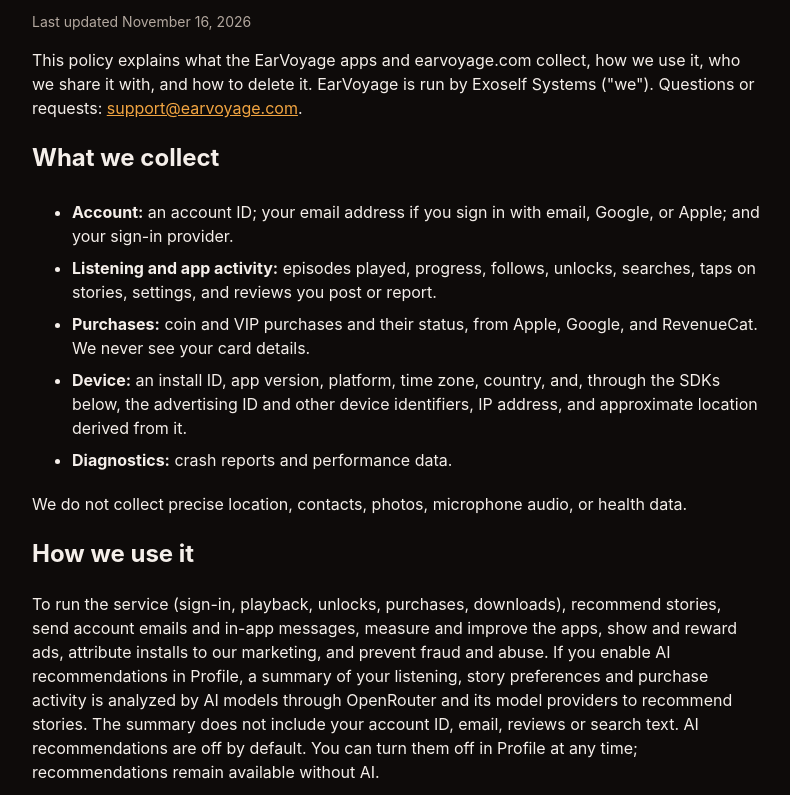
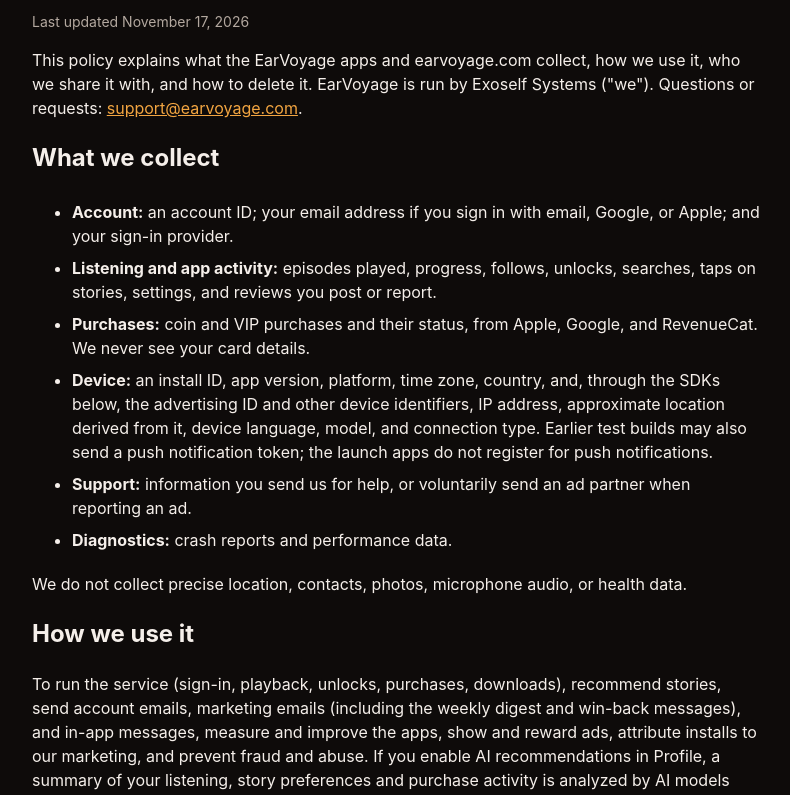
Before and after one commit to nemf-agent/earvoyage-site, a plain HTML site: page privacy.html in a window 1280 px wide. Shown: the part 140-935 px from the top of the page, without its empty margins (244-1034 px from the left). Drawn offline with Linux system fonts and the light colour scheme.

Commit message:
Build from audio_fiction 3820ea57

```diff
--- a/privacy.html
+++ b/privacy.html
@@ -19,7 +19,7 @@ text-decoration:none;margin:8px 8px 0 0}.btn.alt{background:none;color:var(--tex
 ol{padding-left:22px;color:var(--muted)}li{padding:4px 0}.lock{color:var(--muted)}footer{color:var(--muted);font-size:13px;
 text-align:center;padding:32px 16px}
 </style></head><body><header><span class="mark">&#127911;</span><b>EarVoyage</b></header>
-<main><h1>Privacy Policy</h1><p class="meta">Last updated November 16, 2026</p>
+<main><h1>Privacy Policy</h1><p class="meta">Last updated November 17, 2026</p>
 <p>This policy explains what the EarVoyage apps and earvoyage.com collect, how we use it, who we share it with, and how to
 delete it. EarVoyage is run by Exoself Systems ("we"). Questions or requests:
 <a href="mailto:support@earvoyage.com">support@earvoyage.com</a>.</p>
@@ -30,11 +30,15 @@ and reviews you post or report.</li>
 <li><b>Purchases:</b> coin and VIP purchases and their status, from Apple, Google, and RevenueCat. We never see your card
 details.</li>
 <li><b>Device:</b> an install ID, app version, platform, time zone, country, and, through the SDKs below, the
-advertising ID and other device identifiers, IP address, and approximate location derived from it.</li>
+advertising ID and other device identifiers, IP address, approximate location derived from it,
+device language, model, and connection type. Earlier test builds may also send a push notification token;
+the launch apps do not register for push notifications.</li>
+<li><b>Support:</b> information you send us for help, or voluntarily send an ad partner when reporting an ad.</li>
 <li><b>Diagnostics:</b> crash reports and performance data.</li></ul>
 <p>We do not collect precise location, contacts, photos, microphone audio, or health data.</p>
 <h2>How we use it</h2><p>To run the service (sign-in, playback, unlocks, purchases, downloads), recommend stories, send
-account emails and in-app messages, measure and improve the apps, show and reward ads, attribute installs to our marketing, and prevent
+account emails, marketing emails (including the weekly digest and win-back messages), and in-app messages,
+measure and improve the apps, show and reward ads, attribute installs to our marketing, and prevent
 fraud and abuse. If you enable AI recommendations in Profile, a summary of your listening, story preferences and
 purchase activity is analyzed by AI models through OpenRouter and its model providers to recommend stories. The summary
 does not include your account ID, email, reviews or search text. AI recommendations are off by default. You can turn them
@@ -47,7 +51,8 @@ Unity LevelPlay, Unity Ads, and the ad networks it works with (ads).
 They receive device identifiers including the advertising ID, ad activity, purchase history, IP address and approximate
 location, diagnostics and performance data, device details such as language, model and connection type, and our account ID
 for rewards. They use this data to provide ads, measure performance and prevent fraud. If you report an ad, the ad partner
-may also receive the support information you choose to provide. We do not sell your email address. We may disclose data when the law requires it.</p>
+may also receive the support information you choose to provide. We do not sell your email address.
+We may disclose data when the law requires it.</p>
 <h2>Your age</h2><p>Where the App Store or Google Play shares your age range with the app, we use it only to decide
 whether you may use EarVoyage. It stays on your device. We do not send it to our servers or partners, and we do not use it
 for ads or analytics.</p>
```
